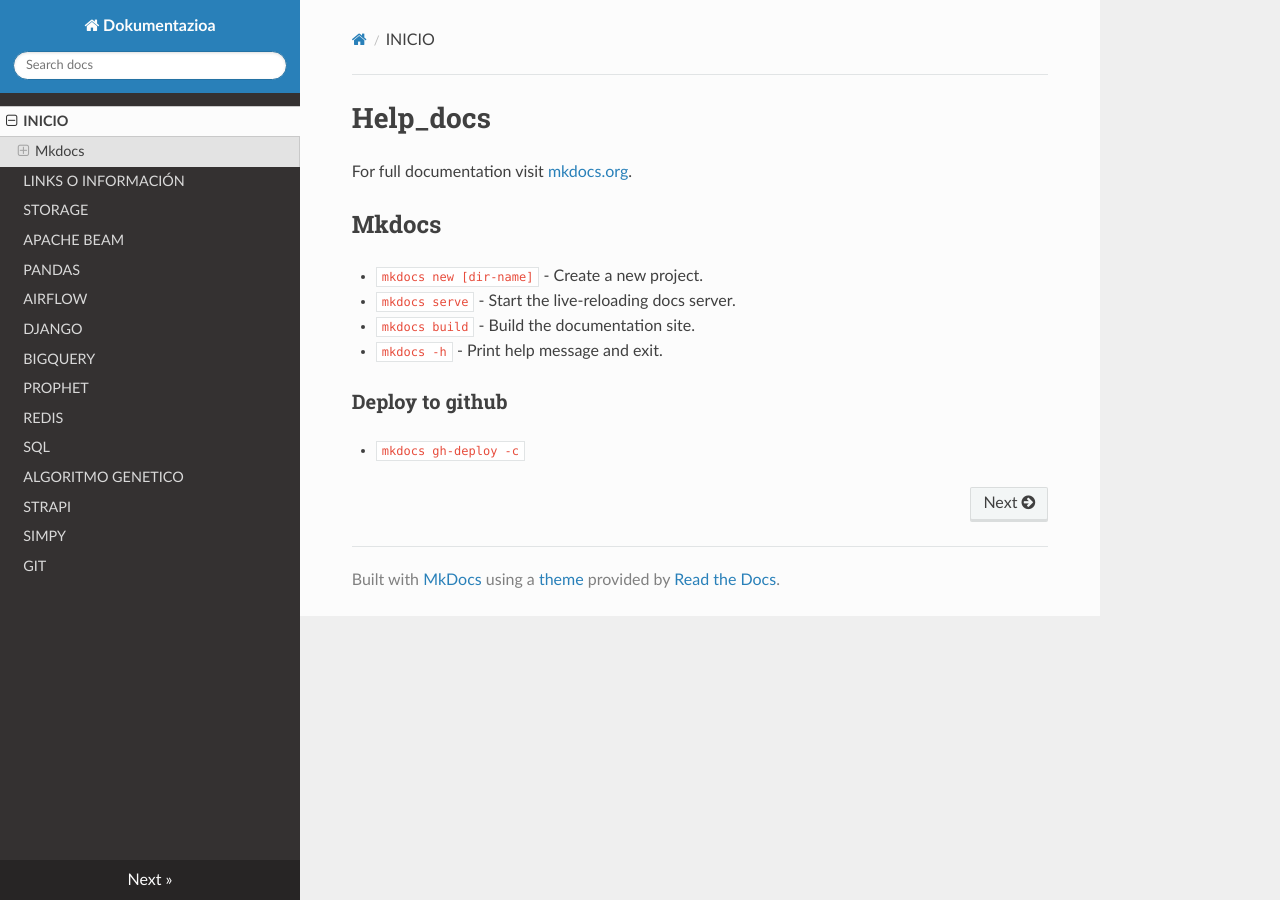
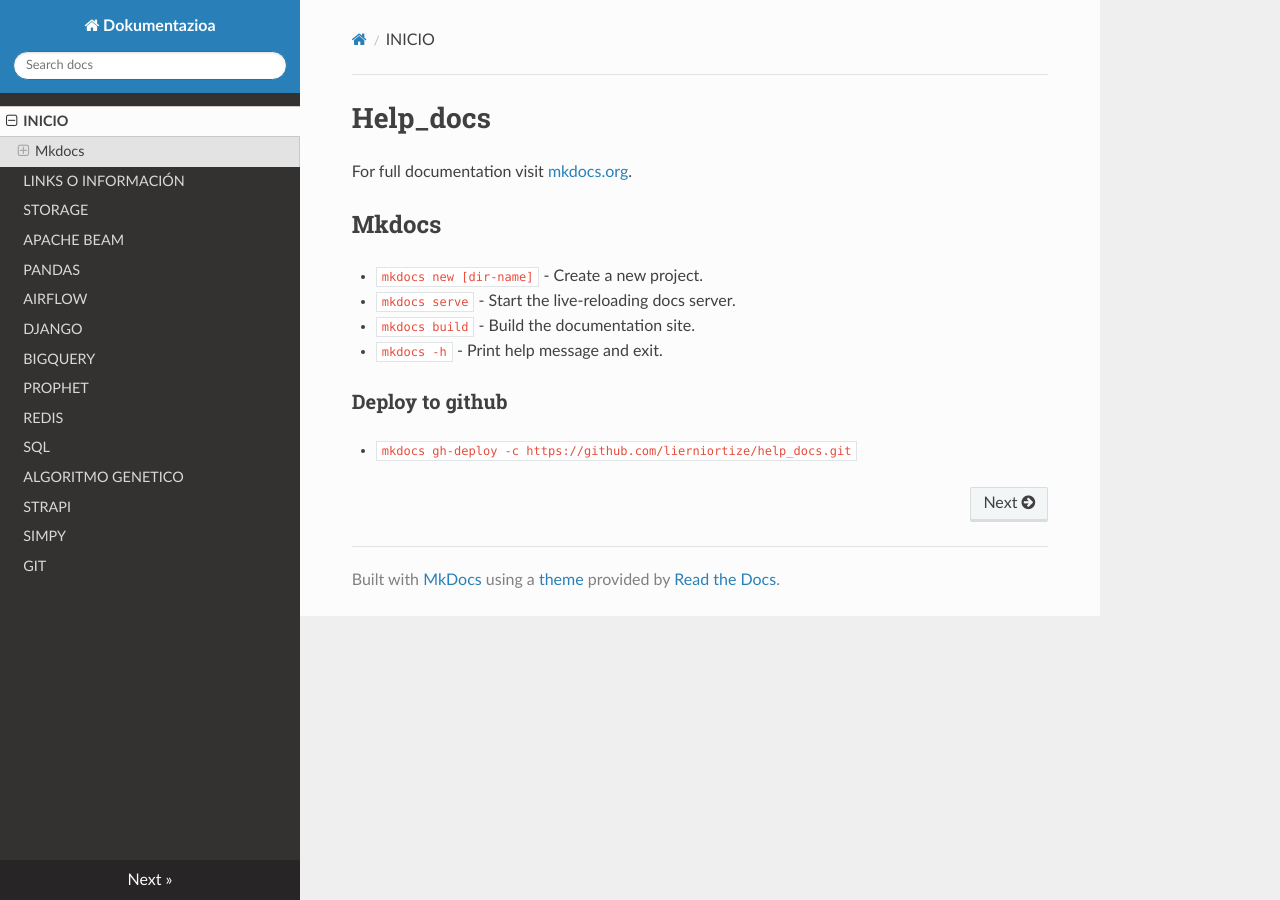
Before and after one commit to lierniortize/help_docs, an MkDocs documentation site: the page built from docs/index.md, in a window 1280 px wide. Built offline with MkDocs 1.6.1, drawn with Linux system fonts in a browser that asks for light colours; nearby versions of some CDN libraries; some of the changed lines change nothing that is shown.

Commit message:
Completar doc

```diff
--- a/docs/index.md
+++ b/docs/index.md
@@ -11,4 +11,4 @@ For full documentation visit [mkdocs.org](https://www.mkdocs.org).
 
 ### Deploy to github
 
-* `mkdocs gh-deploy -c`
+* `mkdocs gh-deploy -c https://github.com/lierniortize/help_docs.git`
```
